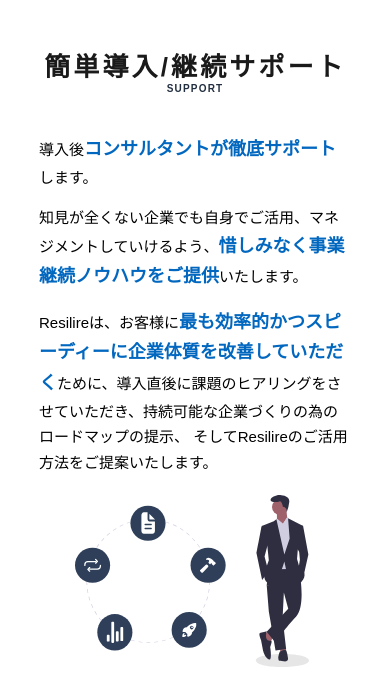
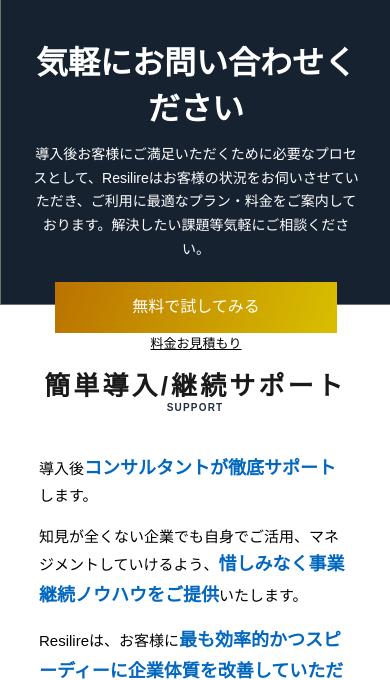
Before and after one commit to Tech-Design-Inc/resilire_lp, a PHP site: page / in a window 390 px wide. Shown: the part 4485-5165 px from the top of the page. Run offline with PHP 8.4, Linux system fonts and the light colour scheme.

Commit message:
price部分の改善

```diff
--- a/index.css
+++ b/index.css
@@ -605,7 +605,6 @@
   height: 420px;
   background-color: #172231;
   border: 1px solid #707070;
-  display: none;
 }
 
 .traial-closing {
@@ -1454,7 +1453,7 @@
     width: 100%;
     margin-left: -20px;
     font: 14px sans-serif;
-    line-height: 160%;
+    line-height: 170%;
 
   }
 
--- a/index.html
+++ b/index.html
@@ -171,10 +171,10 @@
       <div class='traial-closing01'>
         <div class="contents-title-white">価格</div>
         <div class="contents-subtitle01">PRICE</div>
-        <div class="title-closing01">月額 29,800円~</div>
+        <div class="title-closing01">気軽にお問い合わせください</div>
 
-        <p class="trial-detail01">Resilireは、月額29,800円から導入が可能というリーズナブルな価格設定です。
-          会社様に合わせたプランをご提案いたします。解決したい課題等気軽にご相談ください。</p>
+        <p class="trial-detail01">
+          導入後お客様にご満足いただくために必要なプロセスとして、Resilireはお客様の状況をお伺いさせていただき、ご利用に最適なプラン・料金をご案内しております。解決したい課題等気軽にご相談ください。</p>
         <div class="button-closing">
           <a class="none" href="">無料で試してみる</a></div>
         <a class="contact-closing " href="">料金お見積もり</a>
```
